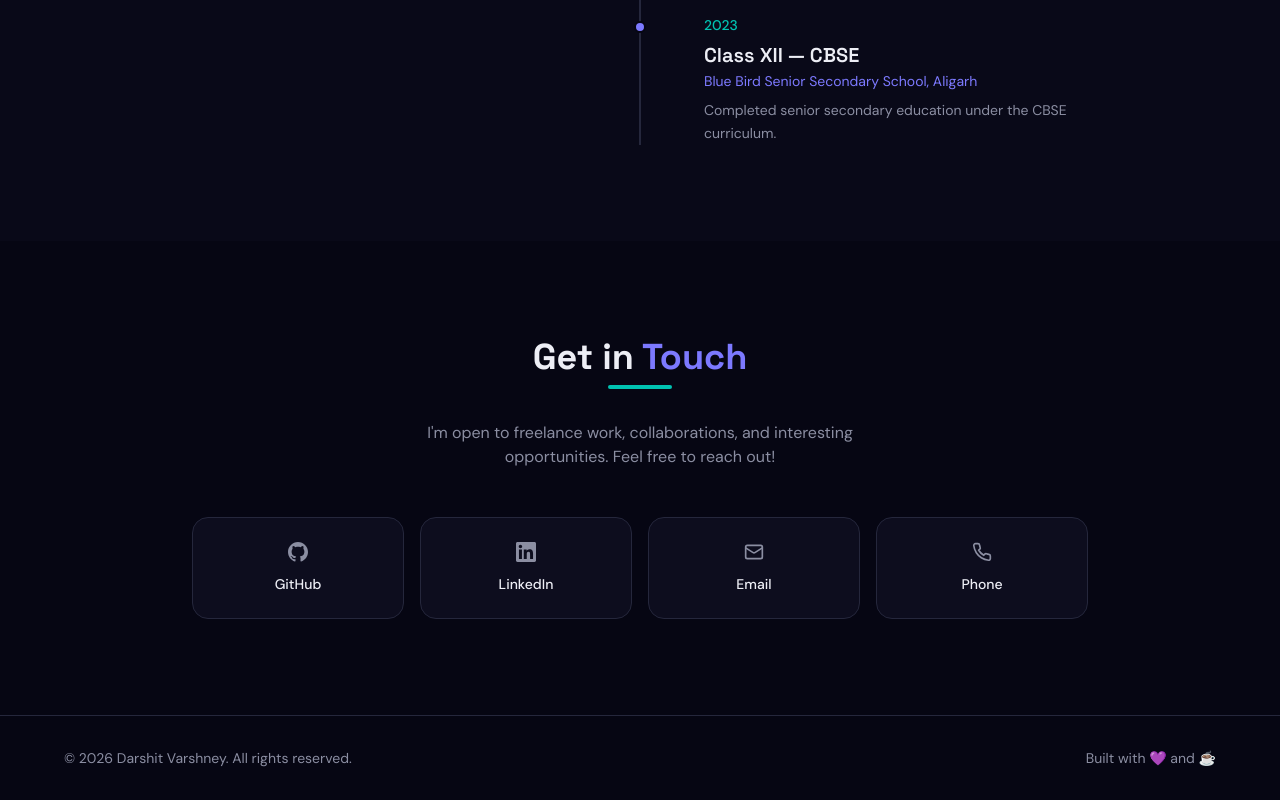
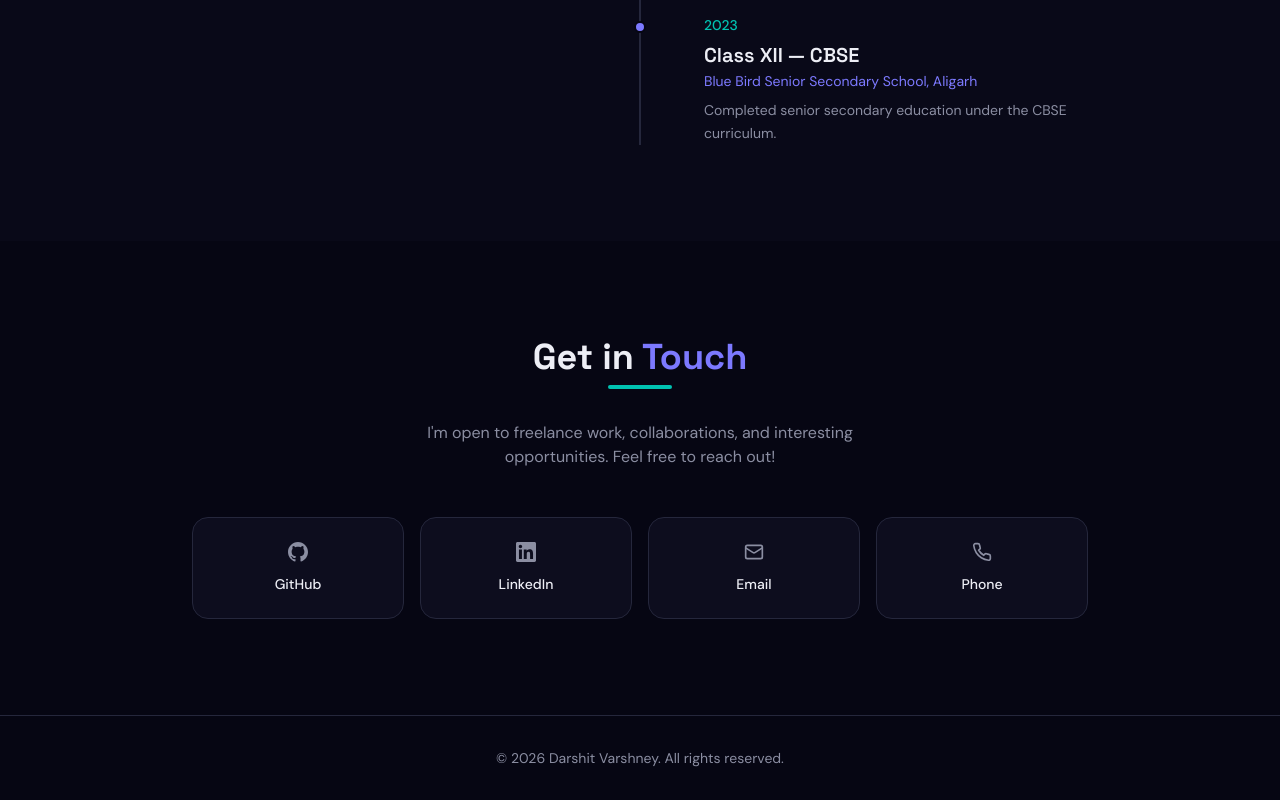
Before and after one commit to Darshitvarshney/portfolio, a React (Vite) app: page / in a window 1280 px wide. Shown: the part 3233-4033 px from the top of the page. Built offline with nearby package versions, Linux system fonts and the light colour scheme.

Commit message:
Refactor Footer component layout and content
Updated footer layout to center content and removed extra text.

```diff
--- a/src/components/Footer.tsx
+++ b/src/components/Footer.tsx
@@ -1,12 +1,9 @@
 export function Footer() {
   return (
     <footer className="py-8 px-6 border-t border-border">
-      <div className="max-w-6xl mx-auto flex flex-col sm:flex-row items-center justify-between gap-4">
+      <div className="max-w-6xl mx-auto flex items-center justify-center text-center">
         <p className="text-sm text-muted-foreground">
           © {new Date().getFullYear()} Darshit Varshney. All rights reserved.
-        </p>
-        <p className="text-sm text-muted-foreground">
-          Built with 💜 and ☕
         </p>
       </div>
     </footer>
```
